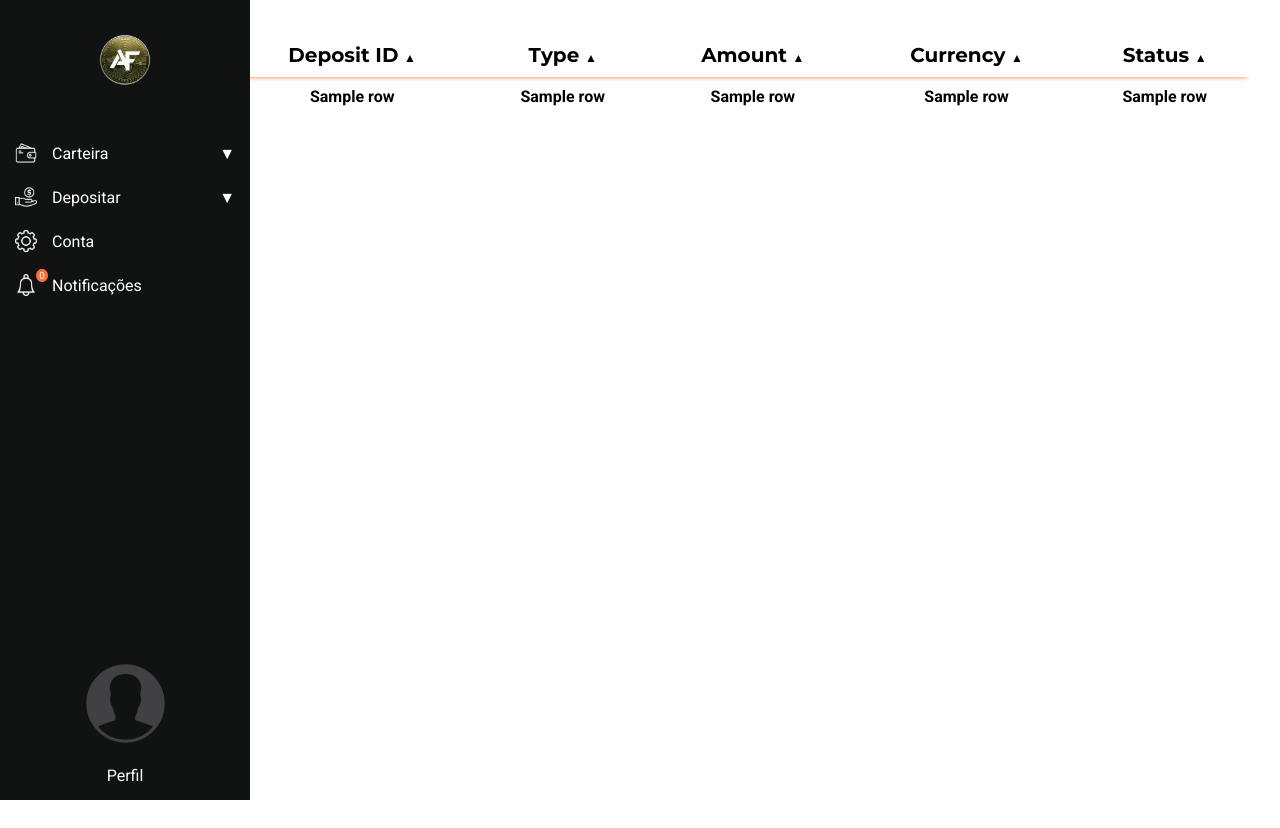
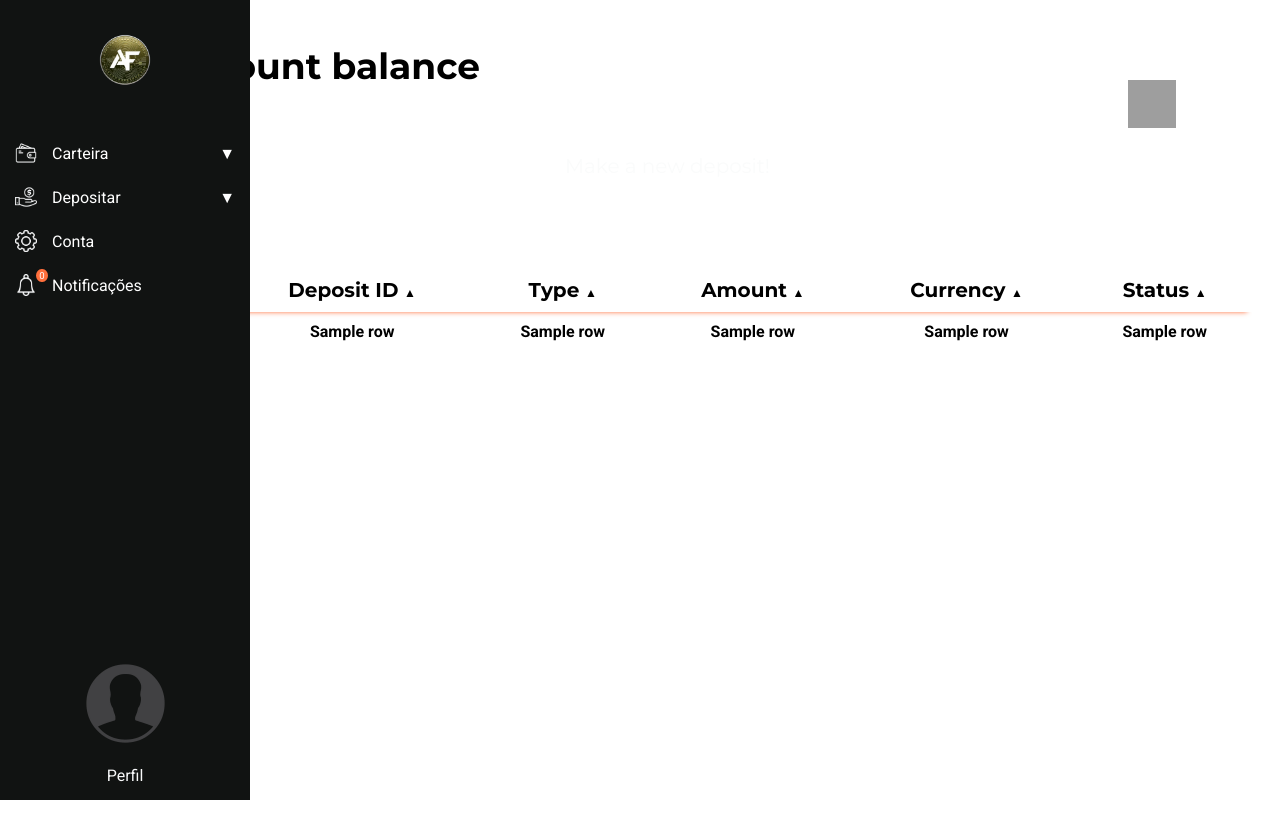
Before and after one commit to AngeloPV/CS50, a Flask app: template src/finalProject/templates/my_deposits.html in a window 1280 px wide. After the commit the page ends 800 px from the top, so only its background shows below. Run offline with Flask 3, Linux system fonts and the light colour scheme; a user stored in the database is signed in; tables that the repository leaves empty hold one stand-in row (values such as "Sample post"); the template is opened without the code that fills it: most values are stand-ins (such as "Sample title", 1, 10 or a date in 2020); grey boxes are pictures that could not be loaded.

Commit message:
Reajustes na pagina deposit e buy

```diff
--- a/src/finalProject/controller/private_pages/Dashboard.py
+++ b/src/finalProject/controller/private_pages/Dashboard.py
@@ -4,6 +4,7 @@ from ..protected_pages.plot_creator import Plot_Creator
 from ..protected_pages.get_crypto_data import GetCryptoData
 from ..protected_pages.user_data import User_data
 from ..protected_pages.Count_notifications import Count_notifications
+from ...models.User import User
 from ...app import processor_add_notifications_processor
 
 session.pop("user_email", None)
@@ -13,6 +14,7 @@ DIGITS = []
 
 class Dashboard:
     def __init__(self):
+        self.user = User()
         self.user_data = User_data() #cria uma instancia da classe responsavel pelos dados do usuário
         self.data = GetCryptoData() #cria uma instancia da classe responsavel pelos dados das moedas
         self.dashboard = Plot_Creator() #cria uma instancia da classe responsavel por gerar os graficos
@@ -44,6 +46,7 @@ class Dashboard:
         session['theme'] = self.user_data.get_theme(USER_ID)
         session['language'] = self.user_data.get_language(USER_ID)
         session['profile_img'] = self.user_data.get_profile_img(USER_ID)
+        session['balance'] = self.user.get_cash(USER_ID)
 
 
         self.data.do_update_database() #atualiza o banco das criptomoedas
--- a/src/finalProject/controller/private_pages/Deposit.py
+++ b/src/finalProject/controller/private_pages/Deposit.py
@@ -107,7 +107,11 @@ class Deposit:
             if request.form.get('button'):
                 self.data.set_deposit(USER_ID, session.get('deposited_value'), session.get('currency'))
                 self.user_data.update_cash(sit='+', user_id=USER_ID, cash=session.get('deposited_value'))
+
+                session['balance'] = self.user_data.get_cash(user_id=session.get('user_id'))
+
                 #Limpa a session deposited_value e currency
                 session.pop('deposited_value', None)
                 session.pop('currency', None)
-                return redirect(url_for("main_routes.route_method", route_name="my_deposits", method="index"))
+                data = {'authorize': 'Depósito realizado com sucesso!', 'redirect_url': '/my_deposits/index'}
+                return template_render("deposit_confirm.html", **data)
--- a/src/finalProject/controller/private_pages/My_deposits.py
+++ b/src/finalProject/controller/private_pages/My_deposits.py
@@ -1,14 +1,16 @@
 from ...renderer import template_render
 from flask import session
 from ...models.Deposit_data import Deposit_data
-
+from ...models.User import User
 USER_ID = session.get('user_id')
 
 class My_deposits:
     def __init__(self):
         self.data = Deposit_data()
+        self.user = User()
 
     def index(self):
+        session['balance'] = self.user.get_cash(user_id=session.get('user_id'))
         #pega todos os depositos e passa pra my_deposits.html
         data = self.data.get_deposit_history(user_id=USER_ID)
         return template_render('my_deposits.html', data=data)
--- a/src/finalProject/static/css/style_my_deposits.css
+++ b/src/finalProject/static/css/style_my_deposits.css
@@ -4,42 +4,95 @@ html{
 
 body{
     background-color: var(--background-color) !important;
+    display: grid;
+    height: 100vh;
+    grid-template-columns: 1fr;
+    grid-template-rows: 30% 70%;
 }
-.main {
+
+/* Estilo da main balance */
+.main-balance {
+    background-color: var(--primary-color);
+    margin-left: calc(3.5vh + 55px);
+    margin-top: 3.5vh;
+    margin-right: 3.5vh;
+    border-radius: 10px;
+    padding-top: 2vh;
+    padding-left: 10vh;
+    padding-right: 10vh;
+}
+
+.balance-content{
+    display: flex;
+    margin-bottom: 2.5vh;
+}
+
+.main-balance-title {
+    color: var(--secondary-color);
+    font-size: 36px;
+    font-family: 'Montserrat', sans-serif;
+}
+
+.main-balance-value {
+    color: var(--secondary-color);
+    font-size: 26px;
+    display: flex;
+    align-items: center;
+    font-family: 'Montserrat', sans-serif;
+
+}
+
+.balance-text-mask {
+    display: inline; /* Exibe o texto de máscara */
+}
+
+.real-balance {
+    display: none; /* Inicialmente oculto */
+}
+
+/* Adiciona transição suave */
+.real-balance, .balance-text-mask {
+    transition: opacity 0.3s ease;
+}
+
+.eye-icon {
+    position: fixed;
+    top: 10vh;
+    right: 13vh;
+    cursor: pointer;
+    display: block;
+    width: 6vh;
+    height: 6vh;
+}
+
+.deposit-button{
+    padding: 2vh;
+    font-family: 'Montserrat', sans-serif;
+    font-size: 20px;
+    width: 30%;
+    margin: 0 auto; /* Centraliza horizontalmente */
+    display: block;
+    border-radius: 20px;
+    background-color: var(--background-color);
+    color: var(--alt1-color);
+    border: 0;
+    transition: transform 0.2s ease, background-color 0.5s ease;
+}
+
+.deposit-button:hover{
+    transform: scale(1.03);
+    background-color: var(--main2-color);
+}
+/*estilo da main table */
+.main-table {
     margin-left: calc(3.5vh + 55px);
     background-color: var(--primary-color) !important;
     margin-top: 3.5vh;
     margin-right: 3.5vh;
     margin-bottom: 3vh;
     border-radius: 10px;
-    height: 93vh;
-    padding-top: 5px;
     overflow-y: auto;  /* Permite rolagem quando o conteúdo ultrapassar a altura */
 
-}
-
-.main::-webkit-scrollbar {
-    width: 14px !important; /* Largura da barra de rolagem */
-}
-
-/* Fundo da barra de rolagem */
-.main::-webkit-scrollbar-track {
-    background: var(--alt2-color) !important; /* Cor do fundo da barra */
-    border-radius: 10px !important; /* Deixa as bordas arredondadas */
-}
-
-/* A própria barra de rolagem */
-.main::-webkit-scrollbar-thumb {
-    background-color: var(--primary-color); /* Cor da barra de rolagem */
-    border-radius: 10px; /* Deixa as bordas arredondadas */
-    border: 3px solid var(--background-color); /* Cria um espaçamento entre a barra e o track */
-    transition: background-color 0.5s ease; /* Aplica a transição diretamente ao thumb */
-
-}
-
-/* Estilo quando o mouse está sobre a barra de rolagem */
-.main::-webkit-scrollbar-thumb:hover {
-    background-color: var(--main2-color); /* Muda a cor da barra ao passar o mouse */
 }
 
 table {
@@ -65,6 +118,8 @@ thead{
     top: 0;  /* Fixa o cabeçalho no topo */
     z-index: 1;  /* Coloca o cabeçalho acima das linhas da tabela ao rolar */
     background-color: var(--primary-color) !important;
+    height: 100%; /* Faz o cabeçalho ocupar toda a altura disponível */
+
     box-shadow: 0 5px 5px -5px var(--main2-color); /* Cria um efeito de separação */
 
 
@@ -72,6 +127,8 @@ thead{
 th, td {
     padding: 10px;
     text-align: center; /* Alinha o texto à esquerda */
+    border: none; /* Remove bordas para que não haja sobreposição */
+
 }
 td {
     font-family: 'Montserrat', sans-serif;
@@ -105,3 +162,27 @@ table tr:hover td {
 .sort-btn.desc::after {
     content: "▼"; /* Ícone para ordenação decrescente */
 }
+
+.main-table::-webkit-scrollbar {
+    width: 14px !important; /* Largura da barra de rolagem */
+}
+
+/* Estilo da barra de rolagem */
+.main-table::-webkit-scrollbar-track {
+    background: var(--alt2-color) !important; /* Cor do fundo da barra */
+    border-radius: 10px !important; /* Deixa as bordas arredondadas */
+}
+
+/* A própria barra de rolagem */
+.main-table::-webkit-scrollbar-thumb {
+    background-color: var(--primary-color); /* Cor da barra de rolagem */
+    border-radius: 10px; /* Deixa as bordas arredondadas */
+    border: 3px solid var(--background-color); /* Cria um espaçamento entre a barra e o track */
+    transition: background-color 0.5s ease; /* Aplica a transição diretamente ao thumb */
+
+}
+
+/* Estilo quando o mouse está sobre a barra de rolagem */
+.main-table::-webkit-scrollbar-thumb:hover {
+    background-color: var(--main2-color); /* Muda a cor da barra ao passar o mouse */
+}
--- a/src/finalProject/static/js/modal_buy.js
+++ b/src/finalProject/static/js/modal_buy.js
@@ -8,16 +8,19 @@ const cryptoNameElement = document.getElementById("cryptoName");
 function openModal(cryptoName) {
     cryptoNameElement.textContent = cryptoName; // Define o nome da moeda no modal
     modal.style.display = "block"; // Mostra o modal
+
 }
 
 // Fecha o modal ao clicar no "x"
 span.onclick = function () {
     modal.style.display = "none";
+    window.location.href = "/buy/index";
 };
 
 // Fecha o modal ao clicar fora dele
 window.onclick = function (event) {
     if (event.target === modal) {
         modal.style.display = "none";
+        window.location.href = "/buy/index";
     }
 };
--- a/src/finalProject/templates/dashboard.html
+++ b/src/finalProject/templates/dashboard.html
@@ -3,14 +3,16 @@
 <head>
     <meta charset="UTF-8">
     <meta name="viewport" content="width=device-width, initial-scale=1.0">
-    <title>Document</title>
-    <link rel="stylesheet" href="../static/css/dashboard.css">
+    <title>Dashboard</title>
+    <link rel="stylesheet" href="{{ url_for('static', filename='css/dashboard.css') }}">
     <script src="{{ url_for('static', filename='js/dashboard.js') }}" defer></script>
 
     {% include 'layouts/layout.html' %}
 
 </head>
 <body class="{{ session['theme'] }}">
+    {% include 'layouts/balance_popup.html' %}
+
     {% include 'layouts/sidebar.html' %}
 
     <div id="preloader">
--- a/src/finalProject/templates/deposit.html
+++ b/src/finalProject/templates/deposit.html
@@ -11,6 +11,8 @@
 
 </head>
 <body class="{{ session['theme'] }}">
+    {% include 'layouts/balance_popup.html' %}
+
     {% extends 'layouts/form.html' %}
     {% include 'layouts/sidebar.html' %}
     {% if qr_code %}
--- a/src/finalProject/templates/modal_buy.html
+++ b/src/finalProject/templates/modal_buy.html
@@ -38,6 +38,7 @@
 
                 <script>
                      document.addEventListener('DOMContentLoaded', function() {
+                        const modal = document.getElementById("myModal");
                         const paymentInput = document.getElementById('payment');
                         const estimatedSpan = document.getElementById('estimated');
                         const currentPrice = {{ current_price | safe }};
@@ -50,6 +51,9 @@
                             const estimatedValue = (paymentValue / currentPrice).toFixed(6); // Calcula a quantidade estimada
                             estimatedSpan.textContent = paymentValue > 0 ? estimatedValue : '0.000000'; // Atualiza o span
                         });
+
+                        modal.style.opacity = '1';
+                        modal.style.transform = 'scale(1)';
                     });
                 </script>
             </form>
--- a/src/finalProject/templates/my_deposits.html
+++ b/src/finalProject/templates/my_deposits.html
@@ -2,13 +2,34 @@
 <html lang="en">
 <head>
     <link rel="stylesheet" type="text/css" href="{{ url_for('static', filename='css/style_my_deposits.css') }}">
+    <script src="{{ url_for('static', filename='js/my_deposits.js') }}" defer></script>
+
+
+
     <meta charset="UTF-8">
     <meta name="viewport" content="width=device-width, initial-scale=1.0">
     <title>My deposits</title>
 </head>
 <body class="{{ session['theme'] }}">
     {% include 'layouts/sidebar.html' %}
-    <main class="main">
+
+    <main class="main-balance">
+        <div class="balance-content">
+            <div class="balance-text">
+                <h2 class="main-balance-title">Account balance</h2>
+                <h3 class="main-balance-value">
+                    <span class="balance-text-mask">$**</span> <!-- Valor oculto (inicial) -->
+                    <span class="real-balance">${{ session['balance'] }}</span> <!-- Valor real, oculto inicialmente -->
+                </h3>
+            </div>
+
+            <img class="eye-icon" alt="toggle balance visibility" onclick="toggleBalance()"
+            src="{{ url_for('static', filename='images/balance_popup/close_eye_' + session['theme'] + '.png') }}">
+        </div>
+        <button class="deposit-button" onclick="window.location.href='/deposit/index'">Make a new deposit!</button>
+        </main>
+
+    <main class="main-table">
         <table>
             <thead>
                 <tr>
@@ -36,59 +57,29 @@
 
         </table>
     </main>
+
+    <script>
+        function toggleBalance() {
+            const balanceTextMask = document.querySelector('.balance-text-mask');
+            const realBalance = document.querySelector('.real-balance');
+            const eyeIcon = document.querySelector('.eye-icon');
+
+            if (realBalance.style.display === "none") {
+                // Se o valor real está oculto, mostre o valor e altere o ícone para o olho aberto
+                realBalance.style.display = "inline";
+                balanceTextMask.style.display = "none";
+                eyeIcon.src = "{{ url_for('static', filename='images/balance_popup/open_eye_' + session['theme'] + '.png') }}";
+            } else {
+                // Se o valor real está visível, mostre a máscara e altere o ícone para o olho fechado
+                realBalance.style.display = "none";
+                balanceTextMask.style.display = "inline";
+                eyeIcon.src = "{{ url_for('static', filename='images/balance_popup/close_eye_' + session['theme'] + '.png') }}";
+            }
+        }
+
+        document.addEventListener("DOMContentLoaded", toggleBalance);
+    </script>
 </body>
 
 
-<script>
-let currentSortColumn = null; // Coluna atualmente ordenada
-
-function sortTable(columnIndex) {
-    const table = document.querySelector("table tbody");
-    const rows = Array.from(table.rows);
-
-    // Seleciona o botão da coluna atual
-    const currentBtn = document.querySelectorAll(".sort-btn")[columnIndex];
-
-    // Define a direção inicial
-    let sortOrder = "asc"; // Vamos iniciar com "asc" (para baixo)
-
-    // Ordena as linhas da tabela
-    rows.sort((a, b) => {
-        const cellA = a.cells[columnIndex].textContent.trim();
-        const cellB = b.cells[columnIndex].textContent.trim();
-
-        if (!isNaN(cellA) && !isNaN(cellB)) {
-            // Ordenação numérica
-            return sortOrder === "asc" ? cellA - cellB : cellB - cellA;
-        }
-
-        // Ordenação alfabética
-        return sortOrder === "asc"
-            ? cellA.localeCompare(cellB)
-            : cellB.localeCompare(cellA);
-    });
-
-    // Reanexa as linhas ordenadas na tabela
-    rows.forEach(row => table.appendChild(row));
-
-    // Atualiza o estado das setas
-    document.querySelectorAll(".sort-btn").forEach((btn, index) => {
-        btn.classList.remove("asc", "desc"); // Remove as classes de todas as colunas
-
-        if (index === columnIndex) {
-            // A seta clicada vai para baixo ("desc")
-            btn.classList.add("desc");
-        } else {
-            // As setas das outras colunas vão para cima ("asc")
-            btn.classList.add("asc");
-        }
-    });
-
-    // Atualiza a coluna atual
-    currentSortColumn = columnIndex;
-
-}
-
-</script>
-
 </html>
```
Also changed, not shown: src/finalProject/controller/private_pages/Buy.py (+7 -0 lines), src/finalProject/static/css/balance_popup.css (added, +97 -0 lines), src/finalProject/static/css/modal_buy.css (+14 -3 lines), src/finalProject/static/js/my_deposits.js (added, +48 -0 lines), src/finalProject/templates/buy.html (+20 -0 lines), src/finalProject/templates/deposit_confirm.html (+31 -0 lines), src/finalProject/templates/layouts/balance_popup.html (added, +14 -0 lines), src/finalProject/static/images/balance_popup/close_eye_dark-theme.png (added), src/finalProject/static/images/balance_popup/close_eye_light-theme.png (added), src/finalProject/static/images/balance_popup/open_eye_dark-theme.png (added), src/finalProject/static/images/balance_popup/open_eye_light-theme.png (added).
